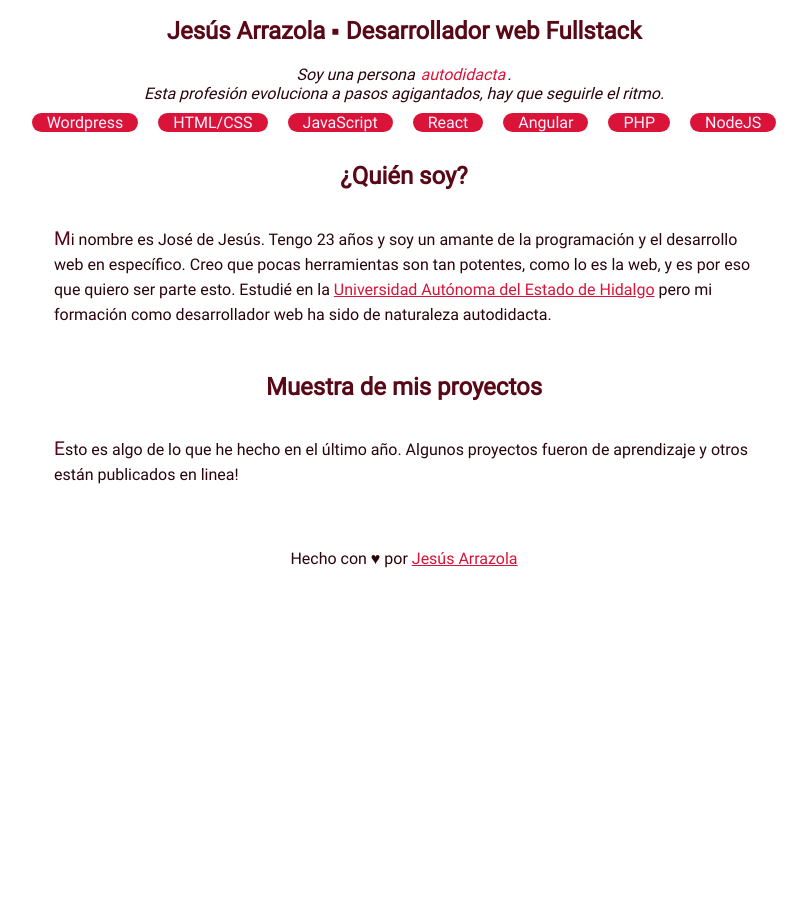
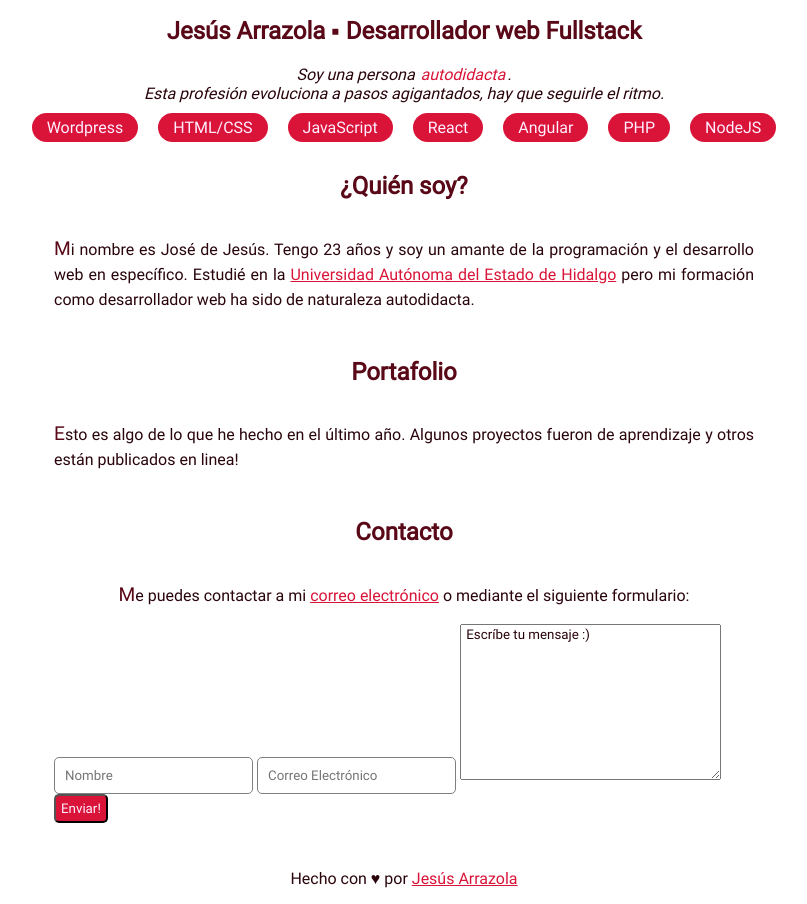
Before and after one commit to JesusArrazola/curriculum, a website: page index.html in a window 1280 px wide. Shown: the part 284-1188 px from the top of the page, without its empty margins (236-1043 px from the left). Before the commit the page ends 868 px from the top, so only its background shows below. Drawn offline with Linux system fonts and the light colour scheme.

Commit message:
Correcciones y formulario

```diff
--- a/assets/styles/styles.css
+++ b/assets/styles/styles.css
@@ -28,6 +28,7 @@ h1,h2,h3{
 /* General styles */
 .regular-paragraph{
     line-height: 25px;
+    text-align: justify;
 }
 .regular-paragraph::first-letter{
     font-size: 1.2rem;
@@ -38,18 +39,14 @@ h1,h2,h3{
     background-color: var(--primary);
     border-radius: 50px;
     color: var(--white);
-    padding: 0 15px;
+    padding: 5px 15px;
     margin: 0 10px;
 }
 .action-button{
-    border: 2px solid var(--primary);
+    background-color: var(--primary);
+    color: var(--white);
     padding: 5px;
     border-radius: 5px;
-}
-.action-button:hover{
-    background-color: var(--primary);
-    transition: background-color 0.5s;
-    color: var(--white);
 }
 .styled-link{
     color: var(--primary);
@@ -127,7 +124,12 @@ section#skillset{
     justify-content: center;
     flex-wrap: wrap;
 }
-
+/* Inputs */
+input{
+    border-radius: 5px;
+    border: 1px solid gray;
+    padding: 10px;
+}
 /* Media Queries */
 
 @media (max-width:810px) {
--- a/index.html
+++ b/index.html
@@ -35,18 +35,33 @@
                 <h2>¿Quién soy?</h2>
                 <p class="regular-paragraph">
                     Mi nombre es José de Jesús. Tengo 23 años y soy un amante de la programación y el desarrollo web en específico.
-                    Creo que pocas herramientas son tan potentes, como lo es la web, y es por eso que quiero ser parte esto.
                     Estudié en la <a href="http://uaeh.edu.mx" target="_blank" class="styled-link">Universidad Autónoma del Estado de Hidalgo</a> pero mi formación
                     como desarrollador web ha sido de naturaleza autodidacta.
                 </p>
             </section>
             <section id="portfolio">
                 <a id="portafolio"></a>
-                <h2>Muestra de mis proyectos</h2>
+                <h2>Portafolio</h2>
                 <p class="regular-paragraph">
                     Esto es algo de lo que he hecho en el último año. Algunos proyectos fueron de aprendizaje y otros están publicados en linea!
                 </p>
+                <div class="grid">
 
+                </div>
+
+            </section>
+            <section id="contacto">
+                <h2>Contacto</h2>
+                <p class="regular-paragraph">
+                    Me puedes contactar a mi <a class="styled-link" href="mailto:contacto@jesusarrazola.dev">correo electrónico</a>
+                    o mediante el siguiente formulario:
+                </p>
+                <form action="" method="post">
+                    <input type="text" name="nombre" id="nombre" placeholder="Nombre" required>
+                    <input type="mail" name="mail" id="mail" placeholder="Correo Electrónico" required>
+                    <textarea name="message" id="message" cols="30" rows="10"> Escríbe tu mensaje :)</textarea>
+                    <button type="submit" class="action-button">Enviar!</button>
+                </form>
             </section>
         </div>
         <footer class="component-bottom">
```
